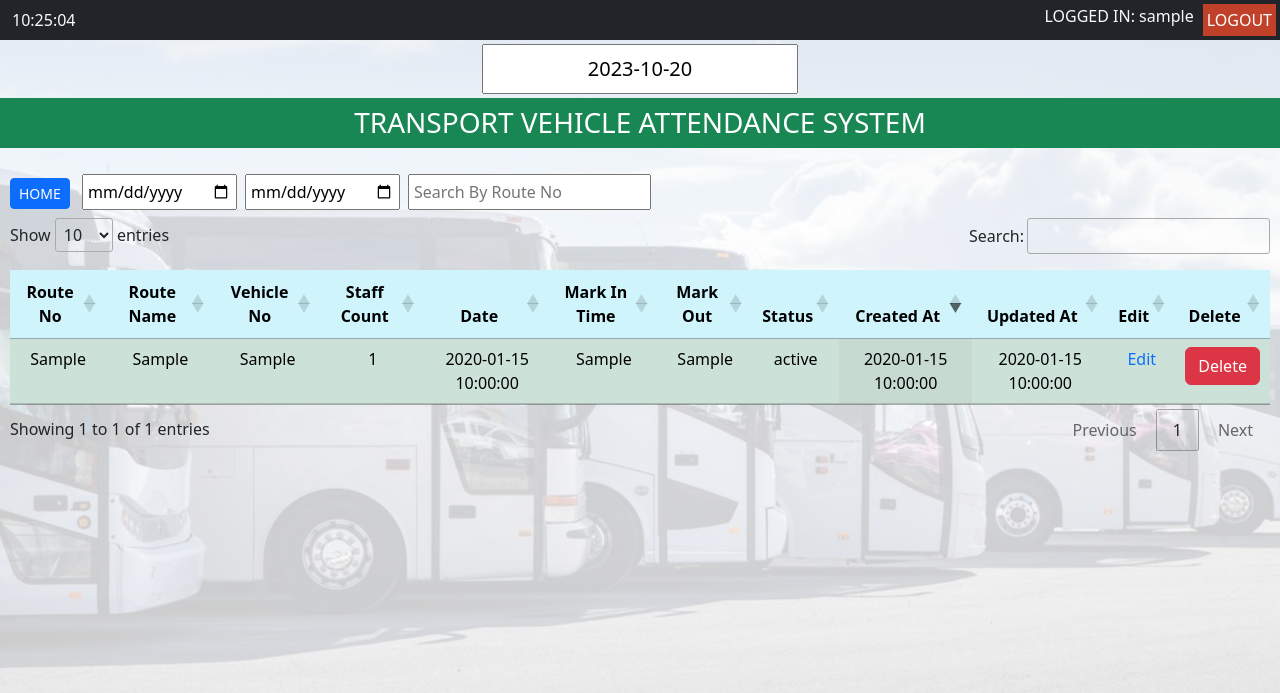
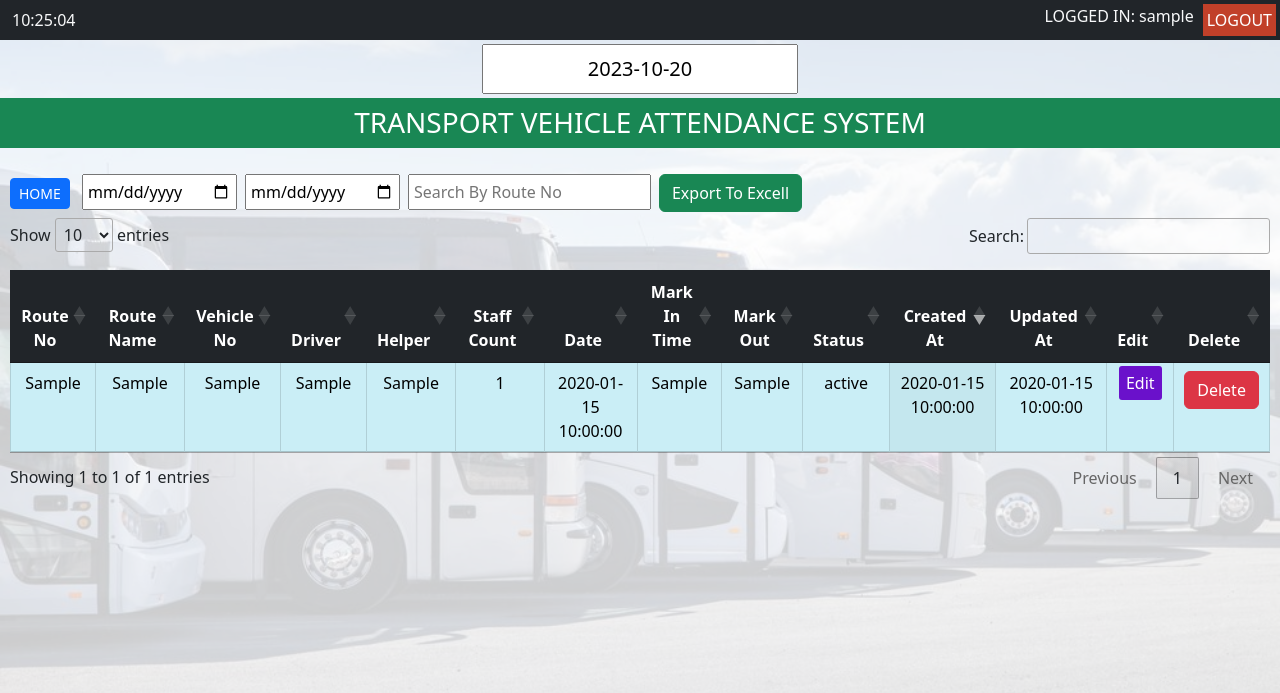
Before and after one commit to thisathdewsen682/Staff-Transport-Attendance-System, a PHP site: page /report.php?rno=all in a window 1280 px wide. Shown: the top 693 px of the page. Run offline with PHP 8.4, Linux system fonts and the light colour scheme; the visitor is signed in with stand-in values (Sample User, id 1); tables that the repository leaves empty or names only in its code hold one stand-in row (values such as "Sample post"); some libraries are stand-ins or nearby versions.

Commit message:
design-fix

```diff
--- a/controller/attendace_update.php
+++ b/controller/attendace_update.php
@@ -20,7 +20,7 @@ if ( $_SERVER[ 'REQUEST_METHOD' ] == 'POST' ) {
     $inTime = $_POST[ 'startTime' ];
     $outTime = $_POST[ 'endTime' ];
 
-    $att = new Attendance( '', '', $vehicleNo, $staffCount, '', $inTime, $outTime, 'changed', '', currentTime() );
+    $att = new Attendance( '', '', $vehicleNo, '', '', $staffCount, '', $inTime, $outTime, 'changed', '', currentTime() );
 
     $result = $att->updateAttendanceById( $conn, $att, $id );
 
--- a/css/style1.css
+++ b/css/style1.css
@@ -55,15 +55,20 @@ background-image: linear-gradient(0deg, #FFDEE9 0%, #B5FFFC 100%);
   border-radius: 4px;
 }
 .atcn{
-  font-size: 16px;
-  display: inline-block;
+  font-size: 18px;
   background-color: rgb(255, 33, 33);
   padding: 1px 2px;
   color: white;
   border-radius:2px;
 
 }
-
+.edit{
+  color:white;
+  background-color: #6a11cb;
+  padding: 6px 7px;
+  margin-top: 10px;
+  border-radius: 3px;
+}
 
 .c{
   color:red;
--- a/edit_view.php
+++ b/edit_view.php
@@ -66,7 +66,7 @@ if ( isset( $_GET[ 'rid' ] ) ) {
 
     $report_id = $_GET[ 'rid' ];
 
-    $report = new Attendance( '', '', '', '', '', '', '', '', '', '' );
+    $report = new Attendance( '', '', '', '', '', '', '','', '',  '', '', '' );
 
     $result = $report->viewAttendanceByID1( $conn, $report_id, $report );
 
--- a/markout_all.php
+++ b/markout_all.php
@@ -22,6 +22,8 @@ if ( isset( $_GET[ 'rno' ] ) ) {
     '',
     '',
     '',
+    '',
+    '',
     markTime(),
     'arrived and departured',
     '',
--- a/report.php
+++ b/report.php
@@ -60,7 +60,7 @@ $isadmin =  $_SESSION[ 'is_admin' ];
         <button type="button" class="btn btn-primary btn-sm">
             <a href="index.php" class="home">HOME</a>
         </button>
-        <table class='table table-info pt-3 display' id='attendanceTable'>
+        <table class=' table table-dark hover pt-3 display cell-border' id='attendanceTable'>
 
             <input type="date" id="startDate" name="startDate" class='m-2 p-1'>
 
@@ -70,12 +70,14 @@ $isadmin =  $_SESSION[ 'is_admin' ];
 
             <input type="text" id="routeNoSearch" class="m-2 p-1" placeholder='Search By Route No'>
 
-            <thead class='thead-dark'>
+            <thead class=''>
                 <tr>
 
                     <th class='text-center' scope='col'>Route No</th>
                     <th class='text-center' scope='col'>Route Name</th>
                     <th class='text-center' scope='col'>Vehicle No</th>
+                    <th class='text-center' scope='col'>Driver</th>
+                    <th class='text-center' scope='col'>Helper</th>
                     <th class='text-center' scope='col'>Staff Count</th>
                     <th class='text-center' scope='col'>Date</th>
                     <th class='text-center' scope='col'>Mark In Time</th>
@@ -107,10 +109,12 @@ $isadmin =  $_SESSION[ 'is_admin' ];
 
                     while( $row = mysqli_fetch_assoc( $result ) ) {
                     $id = $row['attendance_id'];
-                           echo "<tr class = 'table-success text-center'>
+                           echo "<tr class = 'table-info text-center'>
                         <td>".$row[ 'route_no' ]."</td>
                         <td>".$row[ 'route' ]."</td>
                         <td>".$row[ 'vehicle_no' ]."</td>
+                        <td>".$row[ 'driver' ]."</td>
+                        <td>".$row[ 'helper' ]."</td>
                         <td>".$row[ 'staff_count' ]."</td>
                         <td>".$row[ 'date' ]."</td>
                         <td>".$row[ 'mark_in' ]."</td>
@@ -118,7 +122,7 @@ $isadmin =  $_SESSION[ 'is_admin' ];
                         <td>".$row[ 'status' ]."</td>
                         <td>".$row[ 'created_at' ]."</td>
                         <td>".$row[ 'updated_at' ]."</td>
-                        <td><a href = 'edit_view.php?rid=$id'>Edit</td>
+                        <td><a href = 'edit_view.php?rid=$id' class = 'edit'>Edit</td>
                         <td><a href = 'controller/delete_process.php?delid=$id&rno=$report_id' class = 'btn btn-danger'>Delete</td></td>
                         </tr>
 
@@ -141,10 +145,12 @@ $isadmin =  $_SESSION[ 'is_admin' ];
                      $id = $row['attendance_id'];
 
 
-                           echo "<tr class = 'table-success text-center'>
+                           echo "<tr class = 'table-info text-center'>
                         <td>".$row[ 'route_no' ]."</td>
                         <td>".$row[ 'route' ]."</td>
                         <td>".$row[ 'vehicle_no' ]."</td>
+                          <td>".$row[ 'driver' ]."</td>
+                        <td>".$row[ 'helper' ]."</td>
                         <td>".$row[ 'staff_count' ]."</td>
                         <td>".$row[ 'date' ]."</td>
                         <td>".$row[ 'mark_in' ]."</td>
@@ -168,6 +174,7 @@ $isadmin =  $_SESSION[ 'is_admin' ];
 
 
             </tbody>
+            <button class='btn btn-success'>Export To Excell</button>
         </table>
     </div>
 
@@ -194,7 +201,8 @@ $isadmin =  $_SESSION[ 'is_admin' ];
     $(document).ready(function() {
         var table = $('#attendanceTable').DataTable({
                 "order": [
-                    [8, "desc"]
+                    [10, "desc"],
+
                 ],
                 initComplete: function() {
                     this.api().columns().every(function() {
```
